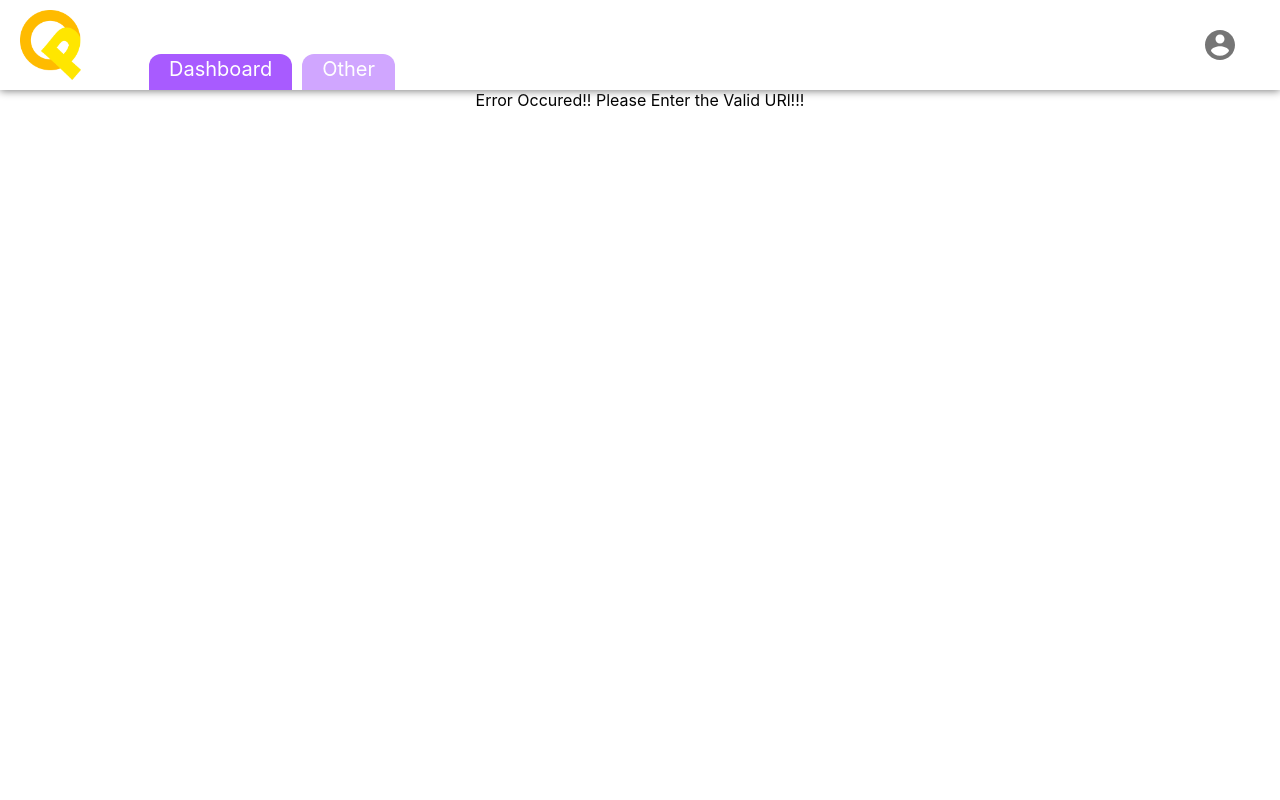
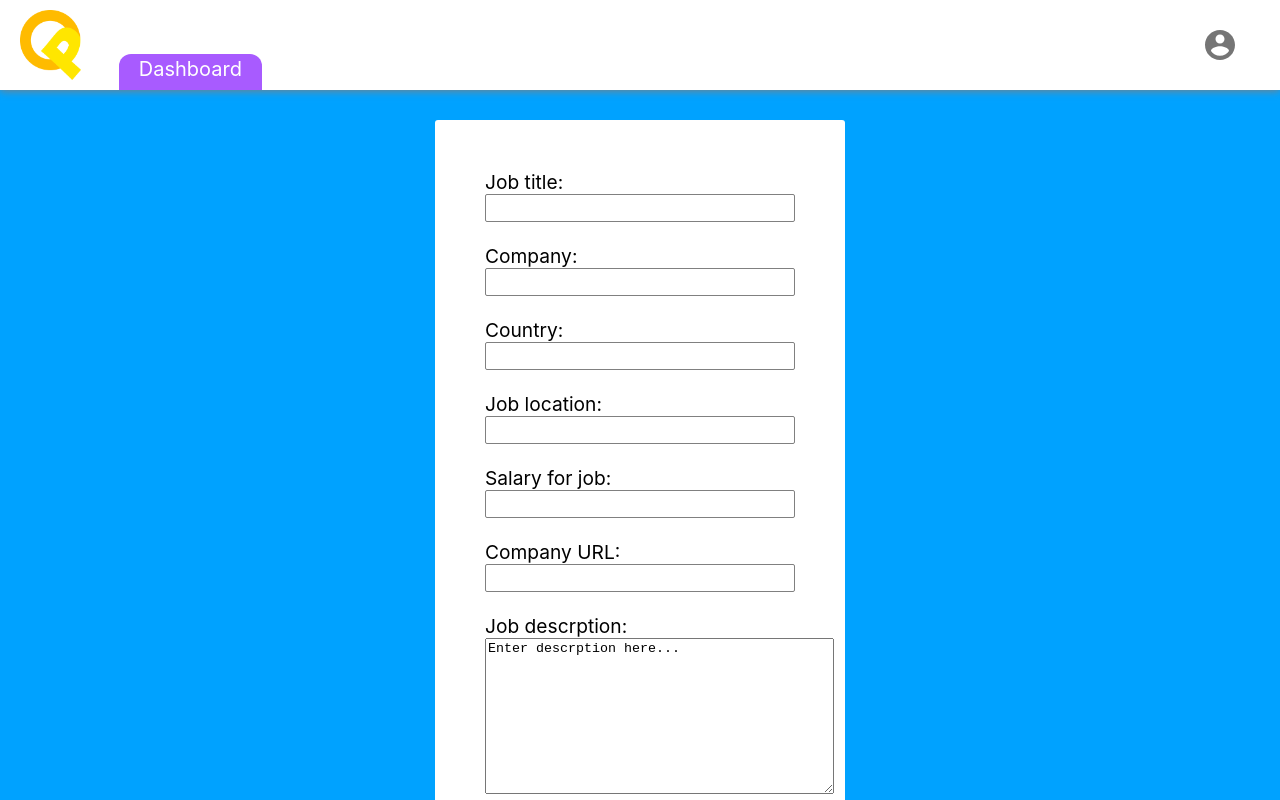
Before and after one commit to Arjunbhavsar/Job-Portal, a React (Create React App) app in the folder FrontEnd/quick-pick/: page /postjob in a window 1280 px wide. Built offline with nearby package versions, Linux system fonts and the light colour scheme.

Commit message:
Add files via upload

```diff
--- /dev/null
+++ b/FrontEnd/quick-pick/src/component/quickPick/CreateJob.css
@@ -0,0 +1,90 @@
+.jobContainer {
+    width: 100%;
+    height: calc(100% - 90px);
+    z-index: -2;
+    background-color: rgb(0, 162, 255);
+    position: fixed;
+    bottom: 0;
+    left: 0;
+}
+.inner {
+    display: flex;
+    z-index: 0;
+    justify-content: center;
+    padding: 30px;
+}
+
+
+form {
+    height: fit-content;
+    width: 350px;
+    padding: 30px;
+    background-color: white;
+    border-radius: 3px;
+}
+
+#field {
+    display: flex;
+    flex-direction: column;
+    align-items: flex-start;
+    margin: 20px 20px;
+    height: 54px;
+}
+#field label {
+    font-size: 1.2rem;
+}
+
+/* #A85BFF */
+#field input[type=text], #field input[type=url] {
+    outline: none;
+    font-size: 1rem;
+    line-height: 1.5;
+    border: 1px grey solid;
+    border-radius: 2px;
+    width: 98%;
+}
+
+#field input[type=text]:hover, #field input[type=url]:hover {
+    transition-property: border-color;
+    transition: linear 400ms;
+    border-color: black;
+}
+
+#field input[type=text]:focus, #field input[type=url]:focus {
+    transition: 400ms linear;
+    transition-property: border-width, border-color, box-shadow;
+    border-width: 2px;
+    border-color: rgb(0, 47, 255);
+    box-shadow: 0px 0px 4px rgb(0, 47, 255);
+}
+
+#field button{
+    margin-top: 20px;
+    appearance: none;
+    background-color:  rgb(0, 162, 255);
+    width: 100%;
+    border: 1px grey solid;
+    font-size: 1.2rem;
+    font-weight: 600;
+    color: white;
+    padding: 8px;
+    border-radius: 2px;
+}
+#field button:hover {
+    cursor: pointer;
+}
+#field button:focus {
+
+}
+
+#description {
+    display: flex;
+    flex-direction: column;
+    align-items: flex-start;
+    margin: 20px 20px;
+}
+
+#description label{
+    color: black;
+    font-size: 1.2rem;
+}
--- /dev/null
+++ b/FrontEnd/quick-pick/src/component/quickPick/CreateJob.jsx
@@ -0,0 +1,100 @@
+import React from 'react';
+import { Component } from 'react';
+import './CreateJob.css';
+import AuthenticationService from './AuthenticationService';
+import JobService from '../../api/JobService';
+
+class CreateJob extends Component {
+    constructor(){
+        super();
+        this.state = {
+            jobTitle: '',
+            jobDescription: '',
+            organization: '',
+            country: '',
+            hasExpired: '',
+            jobBoard: '',
+            dateAdded: '',
+            location: '',
+            pageUrl: '',
+            jobSalary: '',
+            sector: '',
+            isSubmitted: false
+        }
+        const isUserLoggedIn = AuthenticationService.isUserLoggedIn();
+        let user = sessionStorage.getItem('authenticatedUser');
+        this.handleChange = this.handleChange.bind(this);
+        this.handleSubmit = this.handleSubmit.bind(this);
+        this.hiddenStyle = {
+            display: "none"
+        };
+    }
+
+    handleChange(event) {
+        this.setState({[event.target.id]: event.target.value});
+    }
+
+    handleSubmit() {
+        const job = {
+            jobTitle : this.state.jobTitle,
+            jobDescription : this.state.jobDescription,
+            organization : this.state.organization,
+            country : this.state.country,
+            hasExpired : this.state.hasExpired,
+            jobBoard : this.state.jobBoard,
+            dateAdded : this.state.dateAdded,
+            location : this.state.location,
+            pageUrl : this.state.pageUrl,
+            jobSalary : this.state.jobSalary,
+            sector : this.state.sector
+        }
+        JobService.executePostJobService(job);
+
+        this.setState({isSubmitted: true});
+    }
+
+    render(){
+        return(
+            <div className='jobContainer'>
+                <div className="inner">
+                    {this.state.isSubmitted && <div className="confirmation"><p>Job successfully posted</p></div>}
+                    <form >
+                        <div id='field'>
+                            <label for="jobTitle">Job title: </label>
+                            <input type="text" id="jobTitle" onChange={this.handleChange} required></input>
+                        </div>
+                        <div id='field'>
+                            <label for="organization">Company: </label>
+                            <input type="text" id="organization" autocomplete="on" onChange={this.handleChange} required></input>
+                        </div>
+                        <div id='field'>
+                            <label for="country">Country: </label>
+                            <input type="text" id="country" autocomplete="on" onChange={this.handleChange} required></input>
+                        </div>
+                        <div id='field'>
+                            <label for="location">Job location: </label>
+                            <input type="text" id="location" onChange={this.handleChange} required></input>
+                        </div>
+                        <div id='field'>
+                            <label for="jobSalary">Salary for job: </label>
+                            <input type="text" id="jobSalary" onChange={this.handleChange} required></input>
+                        </div>
+                        <div id='field'>
+                            <label for="pageUrl">Company URL: </label>
+                            <input type="url" id="pageUrl" onChange={this.handleChange}></input>
+                        </div>
+                        <div id="description">
+                            <label for="jobDescription">Job descrption: </label>
+                            <textarea rows="10" cols="41" id="jobDescription" onChange={this.handleChange} required>Enter descrption here...</textarea>
+                        </div>
+                        <div id='field'>
+                            <button type="button" onClick={this.handleSubmit}>Post Job</button>
+                        </div>
+                    </form>
+                </div>
+            </div>
+        )
+    }
+}
+
+export default CreateJob
--- a/FrontEnd/quick-pick/src/component/quickPick/Dashboard.css
+++ b/FrontEnd/quick-pick/src/component/quickPick/Dashboard.css
@@ -68,6 +68,7 @@
     transition: background-color 0.5s linear 0s;
     -webkit-transition: background-color 0.5s linear 0s;
     cursor: pointer;
+
 }
 
 .title, .description, .location, .company {
--- a/FrontEnd/quick-pick/src/component/quickPick/LoginComponent.jsx
+++ b/FrontEnd/quick-pick/src/component/quickPick/LoginComponent.jsx
@@ -80,7 +80,7 @@ class LoginComponenet extends Component {
             // } else {
             //     window.alert('Something went wrong. Please try again')
             // }
-            debugger
+
             if (response.data === "Login Successful"){
                 console.log(response)
                 console.log('Successful Login registered')
--- a/FrontEnd/quick-pick/src/component/quickPick/Navigation.jsx
+++ b/FrontEnd/quick-pick/src/component/quickPick/Navigation.jsx
@@ -89,6 +89,9 @@ export default function Navgiation() {
     };
 
     var spanStyles = {};
+    var noLoggedStyles = {
+        visibility: "hidden"
+    };
     var renderMenu = (
         // Add information here to check if already logged in and have a seperate menu with if conditionals
         <Menu
@@ -110,6 +113,10 @@ export default function Navgiation() {
         spanStyles = {
             color: "#00b60f"
         };
+        noLoggedStyles = {
+            visibility: "visible"
+        };
+
         renderMenu = (
             // Add information here to check if already logged in and have a seperate menu with if conditionals
 
@@ -138,8 +145,8 @@ export default function Navgiation() {
             <div className="leftNav">
                 <img src={logo} alt="logo" className="logo"/>
                 <nav className="navControls">
-                    <Link className="navButton" id={dash} to={"/"}>Dashboard</Link>
-                    <Link className="navButton" id={other} to="/other">Other</Link>
+                    <Link className="navButton" id={dash} to="/">Dashboard</Link>
+                    <Link className="navButton" id={other} to="/postjob" style={noLoggedStyles}>Post Job</Link>
                     {/* <td><NavButton page={"hidden"} name={"Profile"} to={"/profile"}/></td> */}
                 </nav>
             </div>
--- a/FrontEnd/quick-pick/src/component/quickPick/Routing.jsx
+++ b/FrontEnd/quick-pick/src/component/quickPick/Routing.jsx
@@ -8,6 +8,7 @@ import RegisterComponent from './RegisterComponent';
 import LoginComponent from './LoginComponent';
 import ErrorComponent from './ErrorComponent';
 import ProfileComponent from './ProfileComponent';
+import CreateJob from './CreateJob';
 // import FooterComponent from './FooterComponent';
 
 class AppRouting extends Component {
@@ -21,6 +22,7 @@ class AppRouting extends Component {
                         <Route path="/" exact component= {Dashboard}/>
                         <Route path="/login" component= {LoginComponent}/>
                         <Route path="/register" component= {RegisterComponent}/>
+                        <Route path="/postjob" component= {CreateJob}/>
                         <Route path="/profile/:name" component= {ProfileComponent}/>
                         {/* <AuthenticatedRoute path="/dashboard" component= {Dashboard}/> */}
                         <Route component = {ErrorComponent}/>
```
